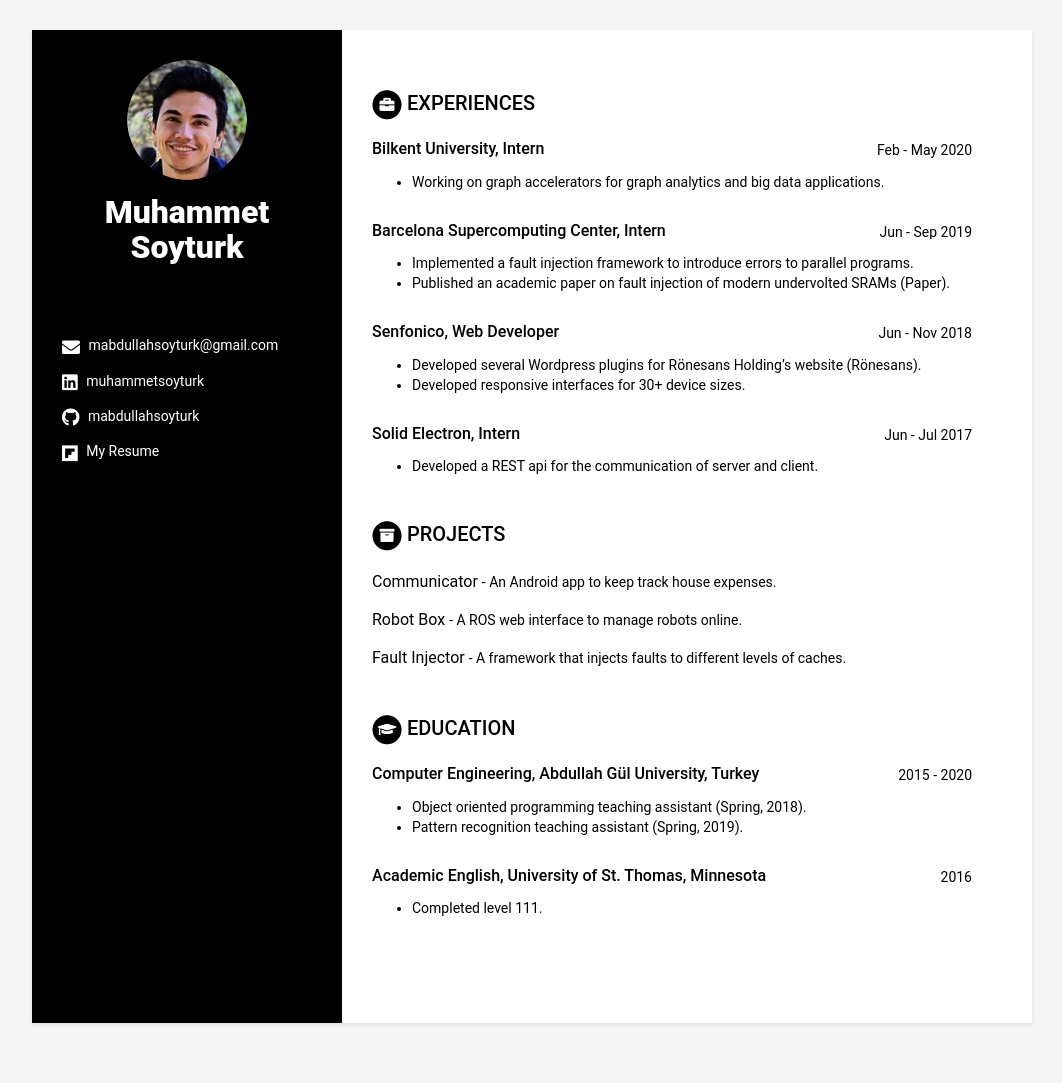
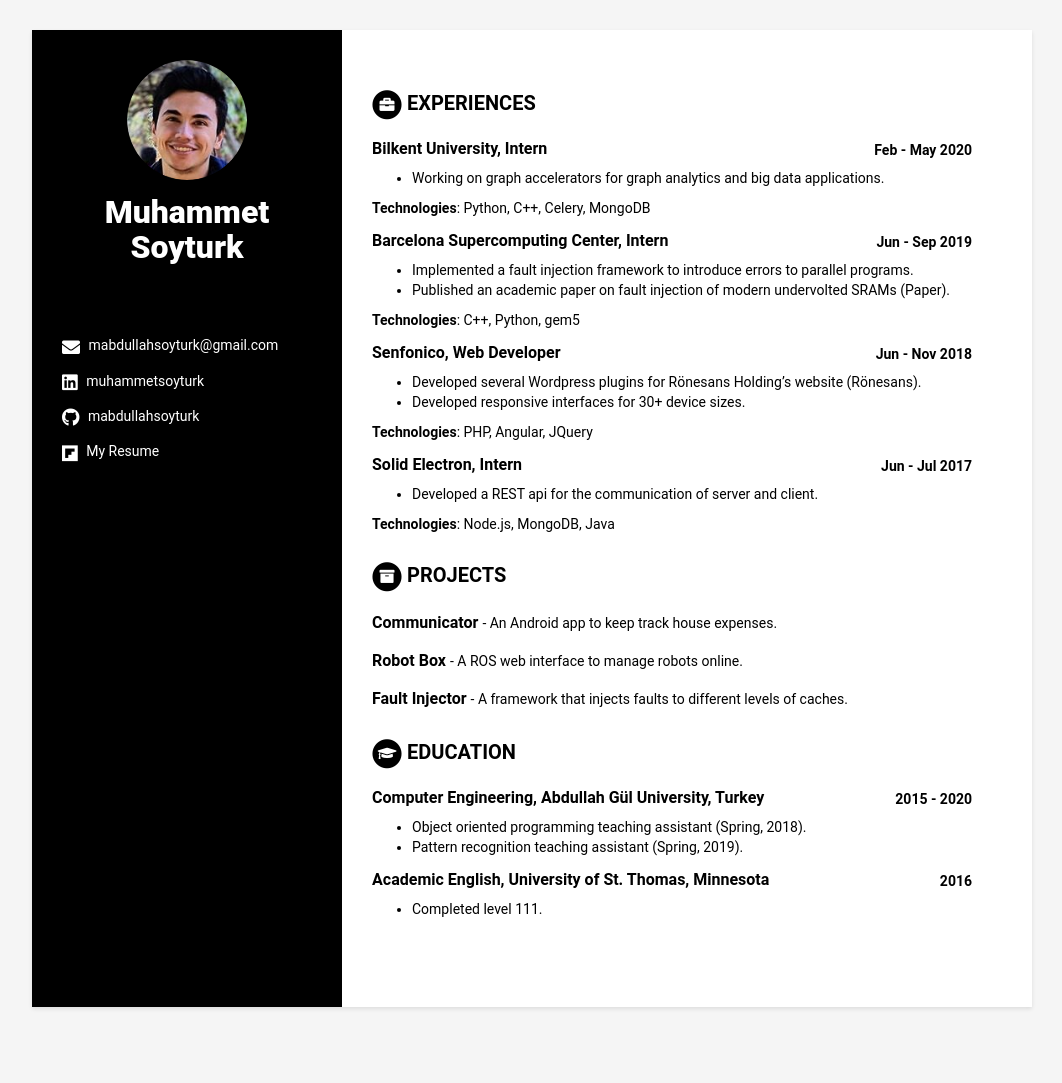
Before and after one commit to mabdullahsoyturk/mabdullahsoyturk.github.io, a Jekyll site: the page built from index.html, in a window 1280 px wide. Shown: the whole page, without its empty margins (108-1170 px from the left). Built offline with Jekyll 4.4.1, drawn with Linux system fonts in a browser that asks for light colours.

Commit message:
add technologies for experiences

```diff
--- a/_data/data.yml
+++ b/_data/data.yml
@@ -27,23 +27,27 @@
       company: Bilkent University, Ankara
       details: |
         - Working on graph accelerators for graph analytics and big data applications.
+      technologies: Python, C++, Celery, MongoDB
     - title: Barcelona Supercomputing Center, Intern
       time: Jun - Sep 2019
       company: Barcelona Supercomputing Center, Barcelona
       details: |
         - Implemented a fault injection framework to introduce errors to parallel programs.
         - Published an academic paper on fault injection of modern undervolted SRAMs (<a target="_blank" href="https://arxiv.org/pdf/1912.00154.pdf">Paper</a>).
+      technologies: C++, Python, gem5
     - title: Senfonico, Web Developer
       time: Jun - Nov 2018
       company: Senfonico, Istanbul
       details: |
         - Developed several Wordpress plugins for Rönesans Holding’s website (<a target="_blank" href="https://ronesans.com">Rönesans</a>).
         - Developed responsive interfaces for 30+ device sizes.
+      technologies: PHP, Angular, JQuery
     - title: Solid Electron, Intern
       time: Jun - Jul 2017
       company: Hamburg University of Technology, Hamburg
       details: |
         - Developed a REST api for the communication of server and client.
+      technologies: Node.js, MongoDB, Java
 projects:
     title: Projects
     assignments:
--- a/_includes/experiences.html
+++ b/_includes/experiences.html
@@ -25,7 +25,11 @@
       {{ experience.details | markdownify }}
     </div><!--//details-->
     {% endif %}
-
+    {% if experience.technologies %}
+    <div class="technologies">
+      <span><b>Technologies</b>: {{ experience.technologies }}</span>
+    </div><!--//details-->
+    {% endif %}
   </div><!--//item-->
   {% endfor %}
 
--- a/_sass/_base.scss
+++ b/_sass/_base.scss
@@ -135,22 +135,22 @@
     .section-title {
         text-transform: uppercase;
         font-size: 20px;
-        font-weight: 500;
+        font-weight: bold;
         color: darken($theme-color, 15%);
         position: relative;
         margin-top: 0;
         margin-bottom: 20px;
     }
     .section {
-        margin-bottom: 45px;
+        margin-bottom: 2em;
     }
 
     .experiences-section, .educations-section {
         .item {
-            margin-bottom: 30px;
+            margin-bottom: 1em;
         }
         .meta {
-            margin-bottom: 1em;
+            margin-bottom: 0.75em;
         }
     }
     .upper-row {
@@ -163,13 +163,14 @@
         font-size: 16px;
         margin-top: 0;
         margin-bottom: 0;
-        font-weight: 500;
+        font-weight: bold;
     }
     .time {
         position: absolute;
         right: 0;
         top: 0;
         color: $text-black;
+        font-weight: bold;
     }
     .company, .university {
         margin-bottom: 10px;
@@ -178,7 +179,7 @@
 
     .project-title {
         font-size: 16px;
-        font-weight: 400;
+        font-weight: bold;
         margin-top: 0;
         margin-bottom: 5px;
 	color: darken($theme-color, 15%);
```
